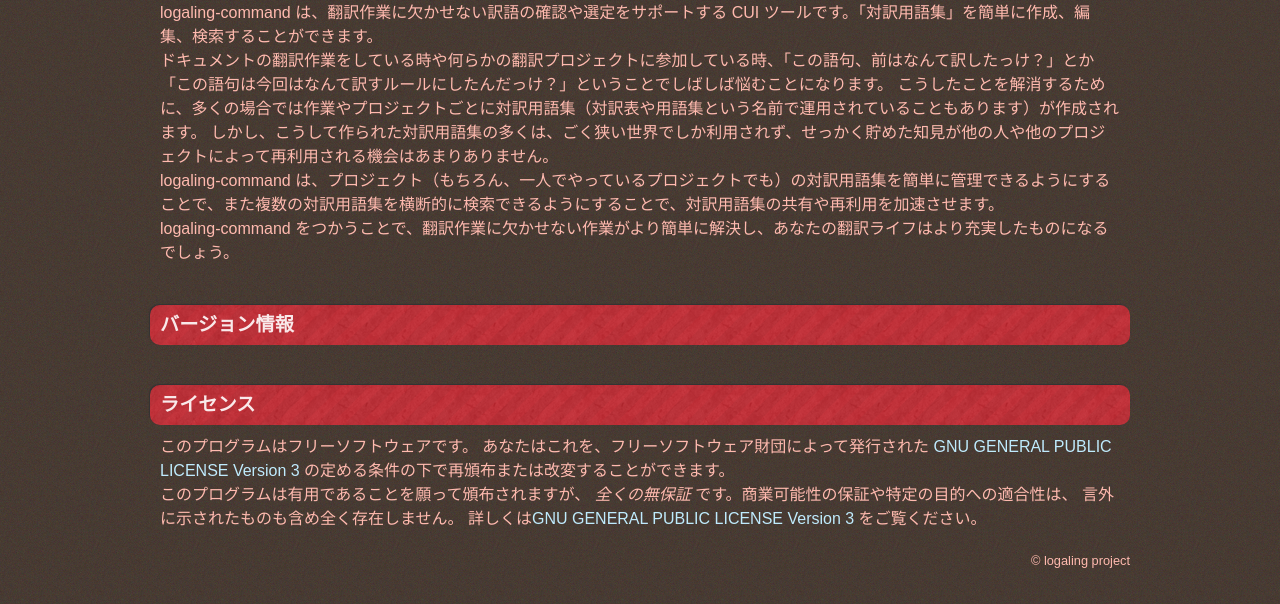
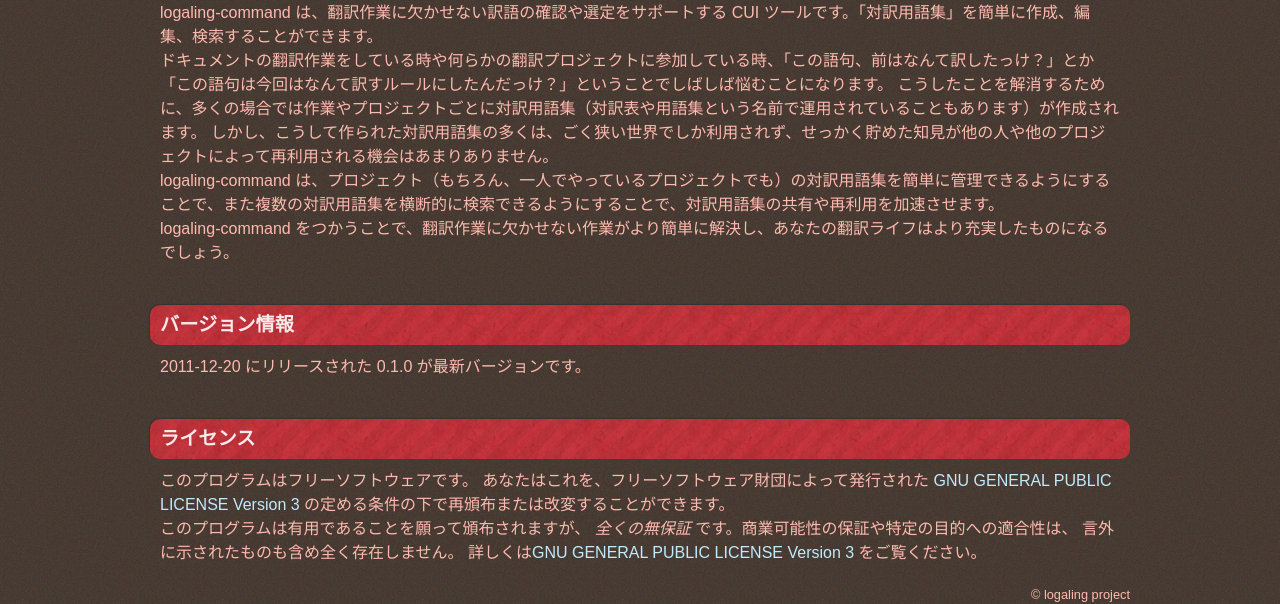
Before and after one commit to logaling/logaling.github.com, a Jekyll site: the page built from about.md, in a window 1280 px wide. Shown: the part 364-968 px from the top of the page. Built offline with Jekyll 4.4.1, drawn with Linux system fonts in a browser that asks for light colours; some web fonts are replaced; Markdown is read by kramdown in place of the engine named in the settings.

Commit message:
add version information

```diff
--- a/about.md
+++ b/about.md
@@ -21,7 +21,7 @@ logaling-command をつかうことで、翻訳作業に欠かせない作業が
 
 バージョン情報
 --------------
-
+2011-12-20 にリリースされた 0.1.0 が最新バージョンです。
 
 ライセンス
 ----------
```
